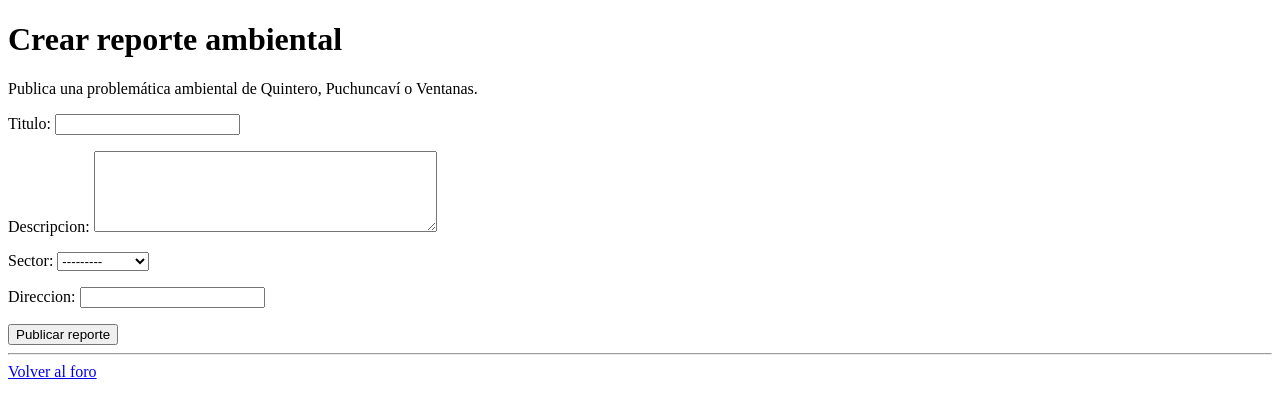
After one commit to DiegoIWG/Proyecto-django-grupo-6, a Django app: page /nuevo/ in a window 1280 px wide. The commit adds this page. Shown: the top 418 px of the page. Run offline with Django 5.2, Linux system fonts and the light colour scheme.

Commit message:
Agregar formulario de reportes ambientales (Crear reportes en la pagina)

```diff
--- /dev/null
+++ b/reportes/forms.py
@@ -0,0 +1,18 @@
+from django import forms
+from .models import Reporte
+
+class ReporteForm(forms.ModelForm):
+
+    class Meta:
+        model = Reporte
+
+        fields = [
+            'titulo',
+            'descripcion',
+            'sector',
+            'direccion',
+        ]
+
+        widgets = {
+            'descripcion': forms.Textarea(attrs={'rows': 5}),
+        }
--- /dev/null
+++ b/reportes/templates/reportes/crear_reporte.html
@@ -0,0 +1,35 @@
+<!DOCTYPE html>
+<html lang="es">
+<head>
+    <meta charset="UTF-8">
+    <title>Nuevo reporte</title>
+</head>
+<body>
+
+    <h1>Crear reporte ambiental</h1>
+
+    <p>
+        Publica una problemática ambiental de
+        Quintero, Puchuncaví o Ventanas.
+    </p>
+
+    <form method="POST">
+
+        {% csrf_token %}
+
+        {{ formulario.as_p }}
+
+        <button type="submit">
+            Publicar reporte
+        </button>
+
+    </form>
+
+    <hr>
+
+    <a href="{% url 'inicio' %}">
+        Volver al foro
+    </a>
+
+</body>
+</html>
--- a/reportes/templates/reportes/inicio.html
+++ b/reportes/templates/reportes/inicio.html
@@ -16,6 +16,12 @@
     <hr>
 
     <h2>Reportes ambientales</h2>
+
+    <a href="{% url 'crear_reporte' %}">
+    Crear nuevo reporte
+    </a>
+
+    <hr>
 
     {% for reporte in reportes %}
 
--- a/reportes/urls.py
+++ b/reportes/urls.py
@@ -3,4 +3,6 @@ from . import views
 
 urlpatterns = [
     path('', views.inicio, name='inicio'),
+
+    path('nuevo/', views.crear_reporte, name='crear_reporte'),
 ]
--- a/reportes/views.py
+++ b/reportes/views.py
@@ -1,5 +1,6 @@
-from django.shortcuts import render
+from django.shortcuts import render, redirect
 from .models import Reporte
+from .forms import ReporteForm
 
 
 def inicio(request):
@@ -10,3 +11,22 @@ def inicio(request):
     }
 
     return render(request, 'reportes/inicio.html', contexto)
+
+
+def crear_reporte(request):
+
+    if request.method == 'POST':
+        formulario = ReporteForm(request.POST)
+
+        if formulario.is_valid():
+            formulario.save()
+            return redirect('inicio')
+
+    else:
+        formulario = ReporteForm()
+
+    contexto = {
+        'formulario': formulario
+    }
+
+    return render(request, 'reportes/crear_reporte.html', contexto)
```
